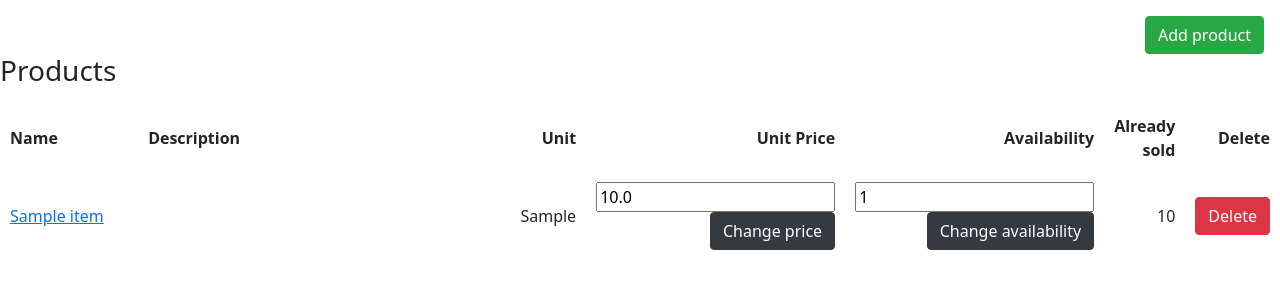
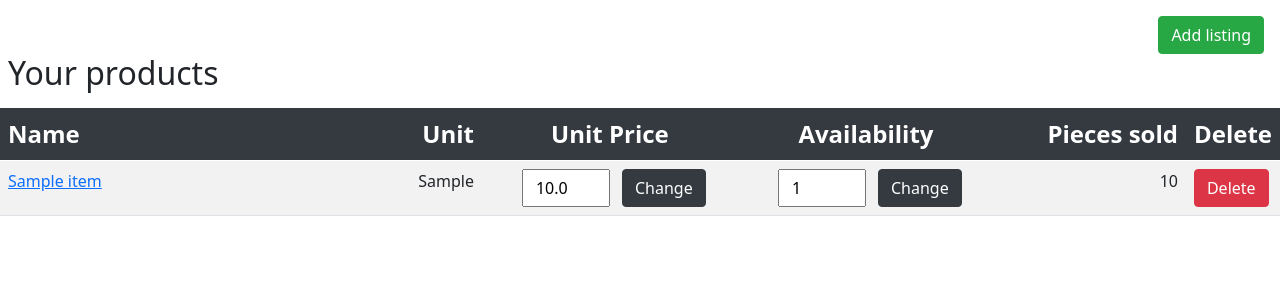
Before and after one commit to gcfbn/scripting-languages-final-project, a Flask app: page /sold_items in a window 1280 px wide. Shown: the part 62-362 px from the top of the page. Run offline with Flask 2, Linux system fonts and the light colour scheme; a user stored in the database is signed in; tables that the repository leaves empty hold one stand-in row (values such as "Sample post"); some libraries are stand-ins or nearby versions.

Commit message:
Minor changes to seller products page.

```diff
--- a/dbscripts/init.sql
+++ b/dbscripts/init.sql
@@ -10,7 +10,7 @@ CREATE TABLE IF NOT EXISTS Items
     ItemId           int         NOT NULL AUTO_INCREMENT,
     ItemPrice        float(9, 2) NOT NULL,
     ItemName         varchar(63) NOT NULL,
-    ItemDescr        varchar(1023),
+    ItemDescr        text,
     ItemAvailability int         NOT NULL,
     ItemUnit         varchar(15) NOT NULL,
     SellerId         int         NOT NULL,
--- a/python/app/templates/seller.html
+++ b/python/app/templates/seller.html
@@ -12,39 +12,38 @@
     </div>
     <div class="text-right mt-3">
         <a href="{{ url_for('store.add_item') }}"
-           class="btn btn-success  mr-3" role="button">Add product</a>
+           class="btn btn-success  mr-3" role="button">Add listing</a>
     </div>
     <div id="item-list">
-        <h3 class="mb-3">Products</h3>
+        <h2 class="mb-3 ml-2">Your products</h2>
         {% if products %}
-            <table class="tbl-list" cellpadding="10" cellspacing="1">
-                <tbody>
-                <tr>
+            <table class="table table-striped" cellpadding="10" cellspacing="1">
+                <thead class="table-dark">
+                <tr style="font-size: 1.5rem">
                     <th style="text-align:left;">Name</th>
-                    <th style="text-align:left;" width="25%">Description</th>
                     <th style="text-align:right;" width="10%">Unit</th>
-                    <th style="text-align:right;" width="10%">Unit Price</th>
-                    <th style="text-align:right;" width="5%">Availability</th>
-                    <th style="text-align:right;" width="5%">Already sold</th>
+                    <th style="text-align:center;" width="20%">Unit Price</th>
+                    <th style="text-align:center;" width="20%">Availability</th>
+                    <th style="text-align:right;" width="15%">Pieces sold</th>
                     <th style="text-align:right;" width="5%">Delete</th>
                 </tr>
+                </thead>
+                <tbody>
                 {% for product in products %}
                     <tr>
                         <td style="text-align:left;"><a
                                 href="{{ url_for('store.item', item_id=product['ItemId']) }}">{{ product['ItemName'] }}</a>
                         </td>
-                        <td style="text-align:left;">{{ product['ItemDescr'] }}</td>
                         <td style="text-align:right;">{{ product['ItemUnit'] }}</td>
                         <td style="text-align:right;">
                             <form action="{{ url_for('store.change_price', item_id=product['ItemId']) }}"
                                   method="post">
                                 <div class="row">
-                                    <div class="col">
-                                        <input type="number" name="new_price" min="0.0" step="0.01"
-                                               value="{{ product['ItemPrice'] }}">
-                                    </div>
-                                    <div class="col">
-                                        <button type="submit" class="btn btn-dark col">Change price</button>
+                                    <div class="col-2"></div>
+                                    <input type="number" name="new_price" min="0.0" step="0.01"
+                                           value="{{ product['ItemPrice'] }}" class="col-4">
+                                    <div class="col-6 text-left">
+                                        <button type="submit" class="btn btn-dark col">Change</button>
                                     </div>
                                 </div>
                             </form>
@@ -53,12 +52,11 @@
                             <form action="{{ url_for('store.change_availability', item_id=product['ItemId']) }}"
                                   method="post">
                                 <div class="row">
-                                    <div class="col">
-                                        <input type="number" name="new_availability" min="0"
-                                               value="{{ product['ItemAvailability'] }}"
-                                               onkeydown="return false"></div>
-                                    <div class="col">
-                                        <button type="submit" class="btn btn-dark col">Change availability</button>
+                                    <div class="col-2"></div>
+                                    <input type="number" name="new_availability" min="0"
+                                           value="{{ product['ItemAvailability'] }}" class="col-4">
+                                    <div class="col-6 text-left">
+                                        <button type="submit" class="btn btn-dark col">Change</button>
                                     </div>
                                 </div>
                             </form>
```
